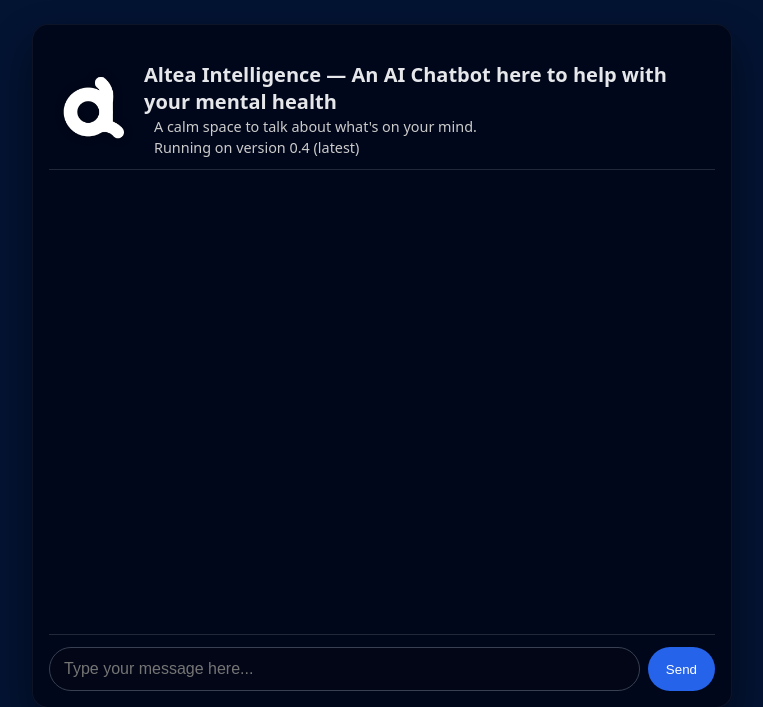
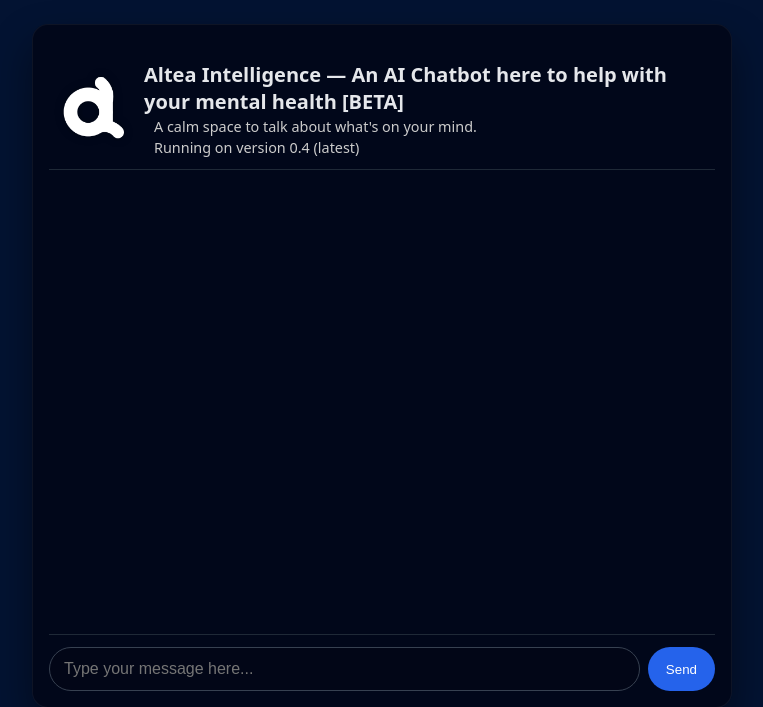
Before and after one commit to swordblade018/altea-intelligence, a Flask app: page / in a window 1280 px wide. Shown: the top 707 px of the page, without its empty margins (258-1021 px from the left). Run offline with Flask 3, Linux system fonts and the light colour scheme.

Commit message:
Added the BETA notice

```diff
--- a/templates/index.html
+++ b/templates/index.html
@@ -28,7 +28,7 @@
                 <img src="{{ url_for('static', filename='altealogo.png') }}" class="logo" alt="Altea logo">
 
                 <div class="header-text">
-                    <h1>Altea Intelligence — An AI Chatbot here to help with your mental health</h1>
+                    <h1>Altea Intelligence — An AI Chatbot here to help with your mental health [BETA]</h1>
                     <span class="subtitle">A calm space to talk about what's on your mind.</span>
                     <span class="subtitle">Running on version 0.4 (latest)</span>
                 </div>
```
